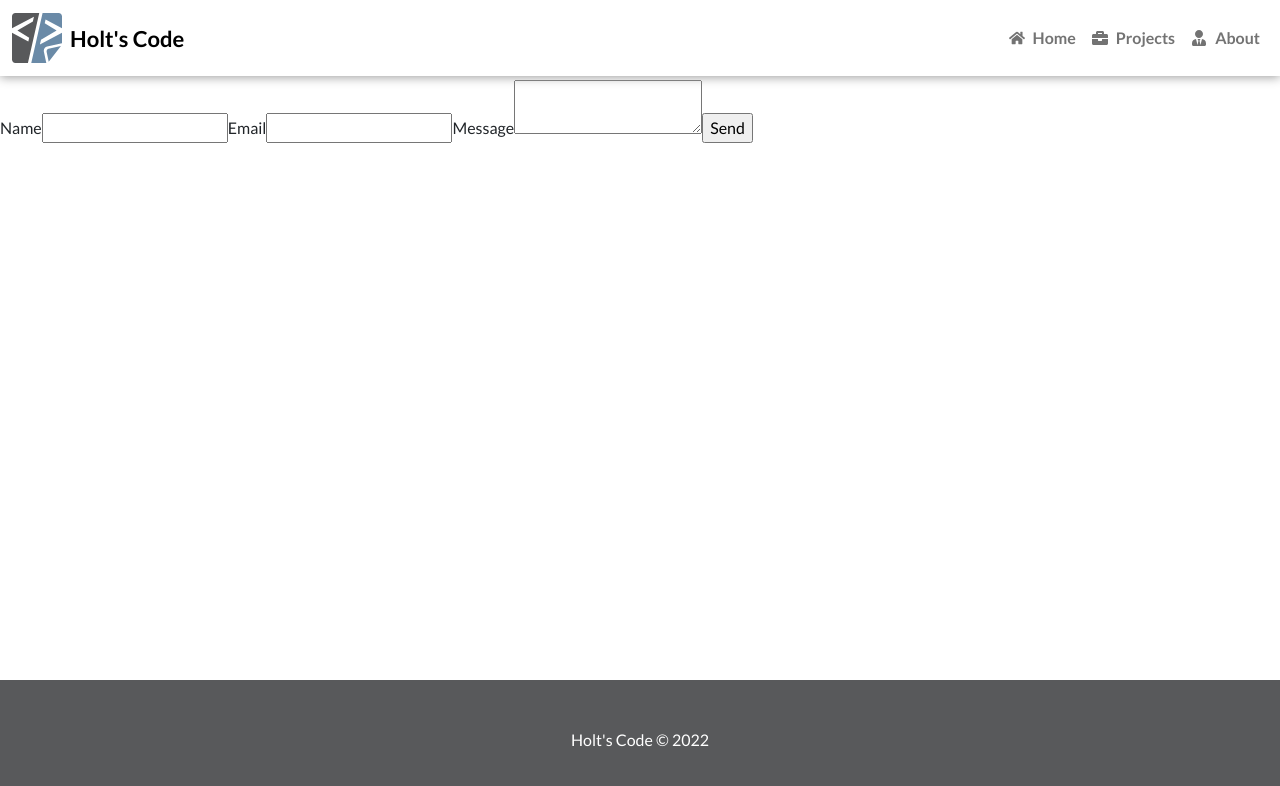
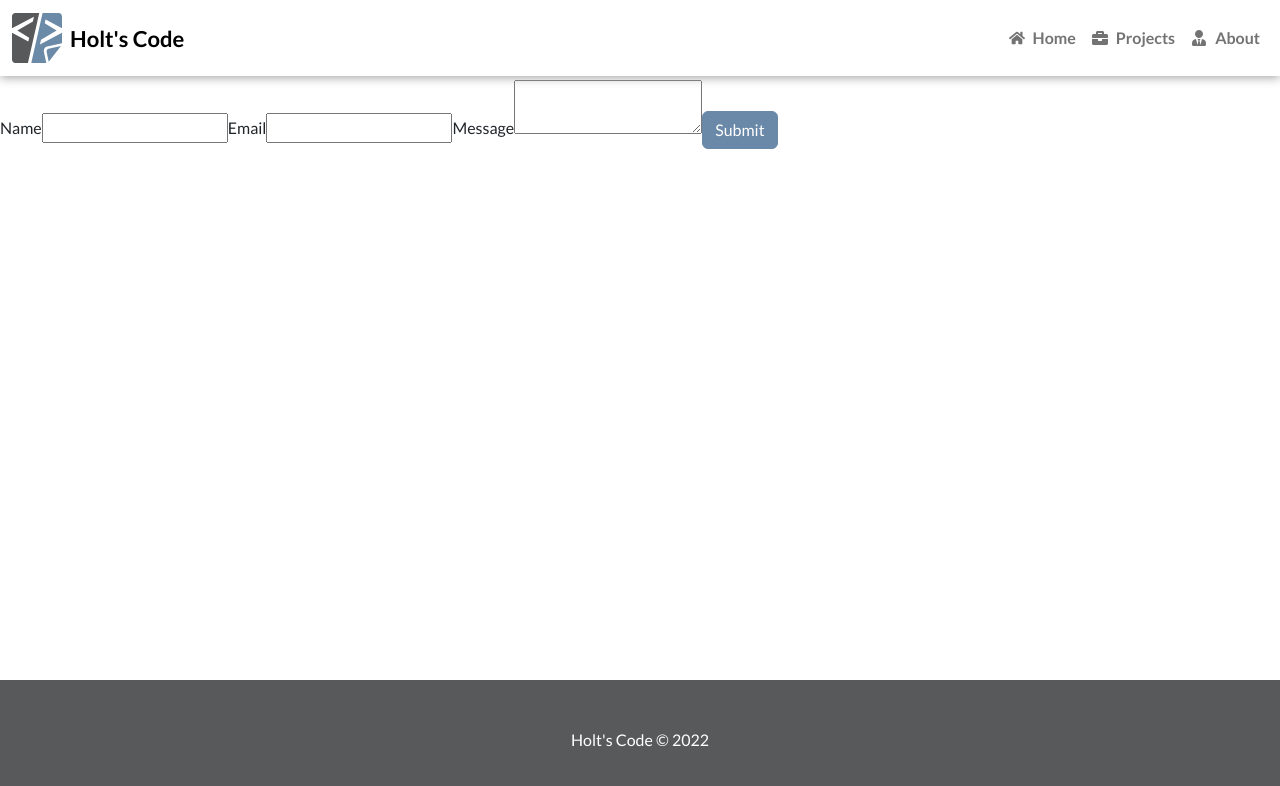
Before and after one commit to jholt33/holts-portfolio, a React (Create React App) app: page /contact in a window 1280 px wide. Shown: the top 786 px of the page. Built offline with nearby package versions, Linux system fonts and the light colour scheme.

Commit message:
Modify contact component

```diff
--- a/src/pages/Contact.js
+++ b/src/pages/Contact.js
@@ -1,5 +1,10 @@
 import React, { useRef } from "react";
 import emailjs from "@emailjs/browser";
+
+import Button from "react-bootstrap/Button";
+import Form from "react-bootstrap/Form";
+
+import config from "../configData.json";
 
 export const Contact = () => {
   const form = useRef();
@@ -9,31 +14,36 @@ export const Contact = () => {
 
     emailjs
       .sendForm(
-        "YOUR_SERVICE_ID",
-        "YOUR_TEMPLATE_ID",
+        config.serviceId,
+        config.templateId,
         form.current,
-        "YOUR_PUBLIC_KEY"
+        config.publicKey
       )
       .then(
         (result) => {
-          console.log(result.text);
+          <div>Message Sent!</div>;
         },
         (error) => {
-          console.log(error.text);
+          <div>The message cannot be sent.</div>;
         }
       );
   };
 
   return (
-    <form ref={form} onSubmit={sendEmail}>
-      <label>Name</label>
-      <input type="text" name="user_name" />
-      <label>Email</label>
-      <input type="email" name="user_email" />
-      <label>Message</label>
-      <textarea name="message" />
-      <input type="submit" value="Send" />
-    </form>
+    <>
+      <Form ref={form} onSubmit={sendEmail}>
+        <label>Name</label>
+        <input type="text" name="from_name" />
+        <label>Email</label>
+        <input type="email" name="user_email" />
+        <label>Message</label>
+        <textarea name="user_message" />
+        <Button type="submit" value="Send" variant="primary">
+          Submit
+        </Button>
+        {/* <input type="submit" value="Send" /> */}
+      </Form>
+    </>
   );
 };
 
```
